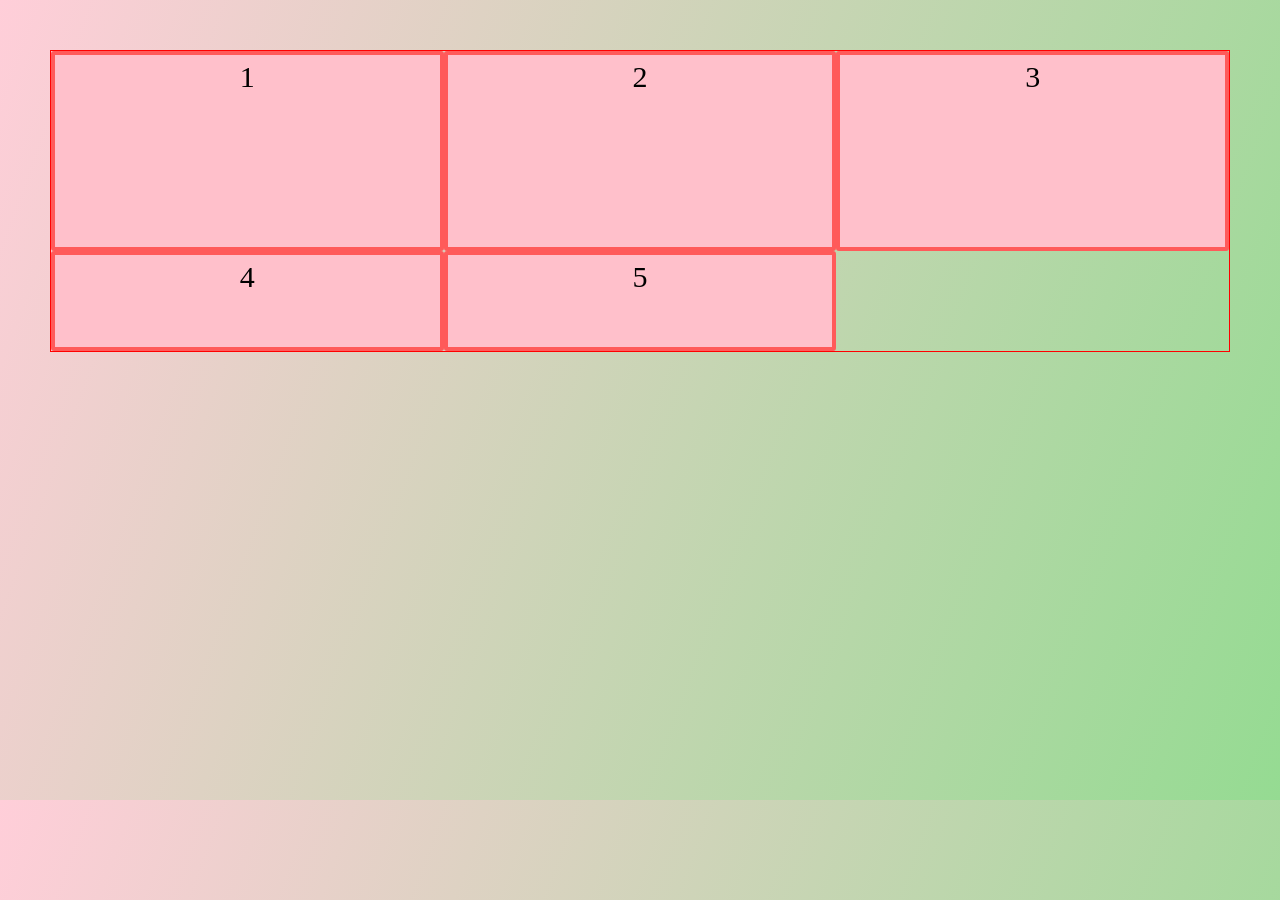
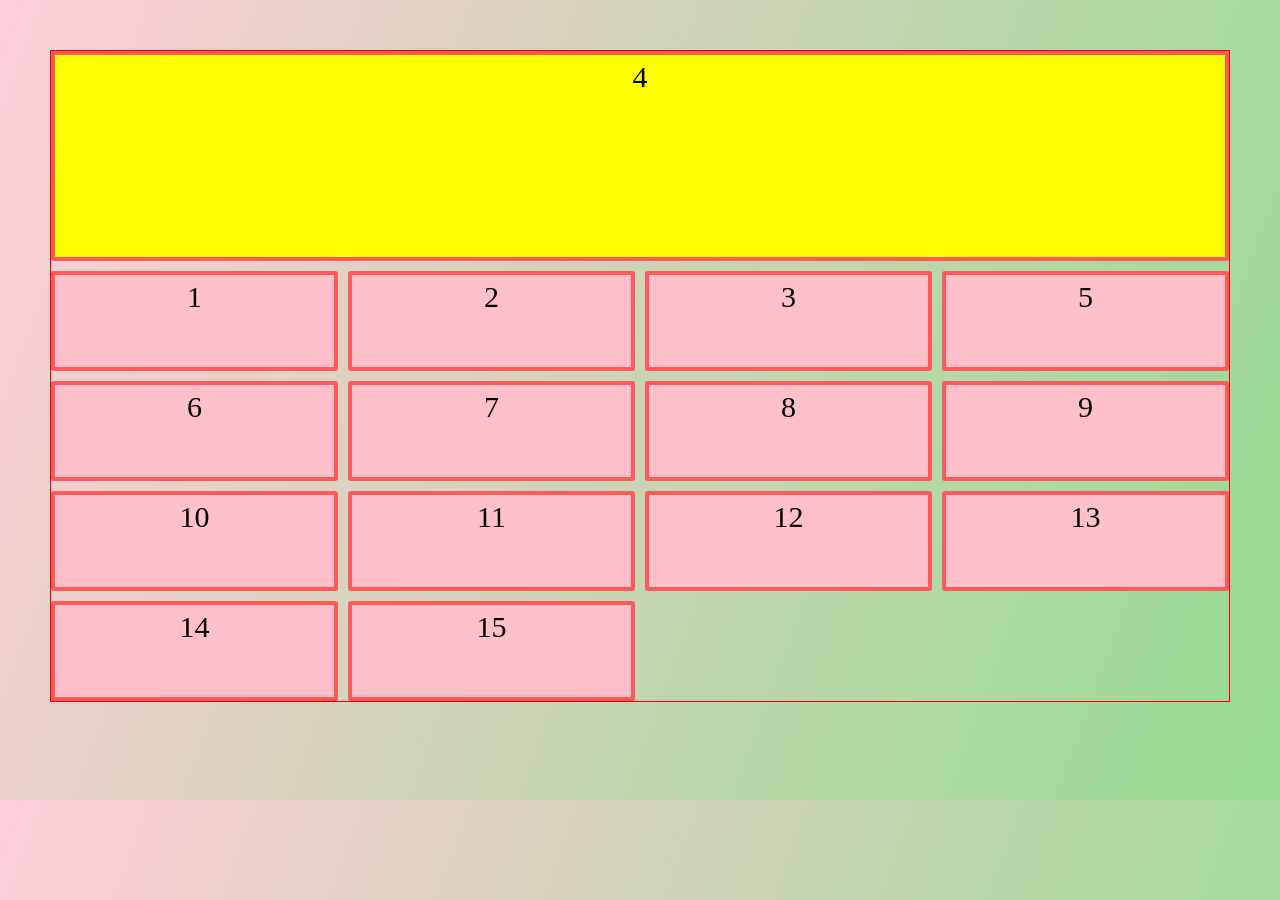
Before and after one commit to Jonsson-123/web23spring, a plain HTML site: page harjoitus.html in a window 1280 px wide. Drawn offline with Linux system fonts and the light colour scheme.

Commit message:
Update harjoitus.html

```diff
--- a/harjoitus.html
+++ b/harjoitus.html
@@ -13,8 +13,21 @@
       .container {
         border: 1px solid red;
         display: grid;
-        grid-template-columns: repeat(3, 1fr);
-        grid-template-rows: 200px 100px;
+        /* grid-template-columns: repeat(3, 1fr); */
+       /* grid-template-columns: minmax(200px, 1fr)repeat(3, 1fr);
+       */
+        grid-template-columns: [alku] minmax(200px, 1fr) [vasen-loppuu toka] 1fr  [kolmas] 1fr  [neljas] 1fr [loppu];
+
+        /*grid-template-rows: 100px 100px 100px 100px; */
+
+        grid-auto-rows: 100px;
+
+        gap: 10px;
+        /*justify-content: center; */
+        /* align-items: center;
+        justify-items: center;
+        place-items: center end;
+        */
       }
       .item {
         border: 4px solid rgb(255, 90, 90);
@@ -22,8 +35,28 @@
         font-size: 30px;
         padding: 5px;
         background-color: pink;
-         text-align: center;
+        text-align: center;
+
+        /* width: 40px;
+         height: 40px;
+         */
       }
+
+      .item4 {
+        background-color: yellow;
+
+        grid-column-start: alku;
+        grid-column-end: loppu;
+        /*
+        grid-column: 1/-1; TEKEE SAMAN
+        grid-column-start: span 2;
+        */
+        grid-row-start: 1;
+        grid-row-end: 3;
+
+
+      }
+
     </style>
   </head>
   <body>
@@ -37,7 +70,16 @@
       <div class="item item3">3</div>
       <div class="item item4">4</div>
       <div class="item item5">5</div>
-
+      <div class="item item6">6</div>
+      <div class="item item7">7</div>
+      <div class="item item8">8</div>
+      <div class="item item9">9</div>
+      <div class="item item10">10</div>
+      <div class="item item11">11</div>
+      <div class="item item12">12</div>
+      <div class="item item13">13</div>
+      <div class="item item14">14</div>
+      <div class="item item15">15</div>
     </div>
   </body>
 </html>
```
